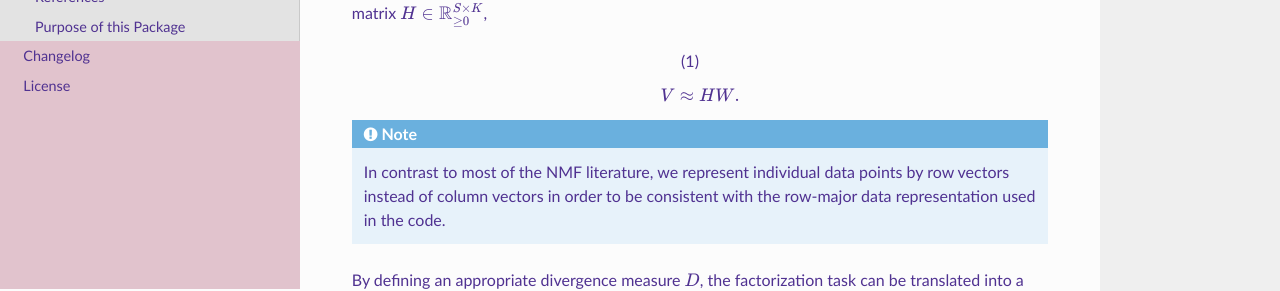
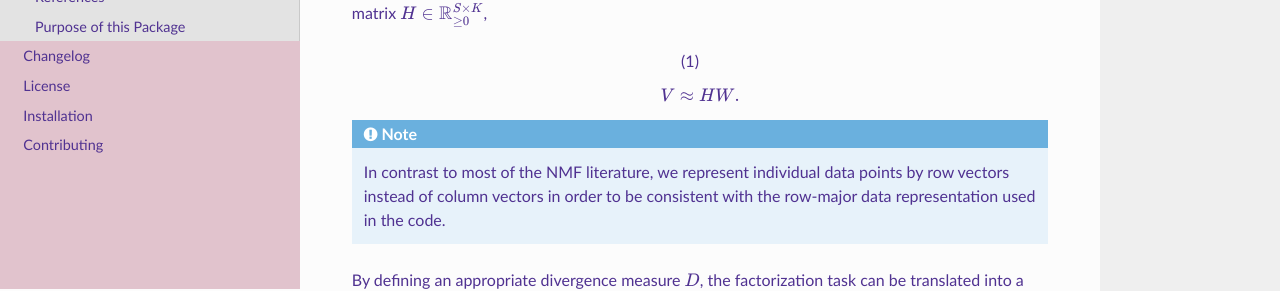
Before and after one commit to emdgroup/tnmf, a Sphinx documentation site: the page built from doc/link_generalintroduction.md, in a window 1280 px wide. Shown: the part 611-902 px from the top of the page. Built offline with Sphinx 7.4.7 and the Read the Docs theme 2.0.0, drawn with Linux system fonts in a browser that asks for light colours; pages that are not in the unit, such as notebooks, are missing from menus.

Commit message:
fix naming of md files to ALL CAPS and add links to Installation and Contribution instructions on github
these will only work properly after merging into main

```diff
--- a/doc/index.rst
+++ b/doc/index.rst
@@ -10,9 +10,11 @@ The packages supports multiple optimization backends and can be easily extended
    :caption: Contents
 
    link_generalintroduction
+   autoapi/index
    link_changelog
    link_license
-   autoapi/index
+   Installation <https://github.com/emdgroup/tnmf/tree/main#installation>
+   Contributing <https://github.com/emdgroup/tnmf/tree/main#contributing>
 
 Indices and tables
 ==================
--- a/doc/link_changelog.rst
+++ b/doc/link_changelog.rst
@@ -1 +1 @@
-.. mdinclude:: ../Changelog.md
+.. mdinclude:: ../CHANGELOG.md
--- a/doc/link_generalintroduction.md
+++ b/doc/link_generalintroduction.md
@@ -1 +1 @@
-.. mdinclude:: ../GeneralIntroduction.md
+.. mdinclude:: ./GeneralIntroduction.md
```
Also changed, not shown: README.md (renamed from Readme.md, +1 -1 lines), CHANGELOG.md (renamed from Changelog.md), doc/GeneralIntroduction.md (renamed from GeneralIntroduction.md), 1 other file.
